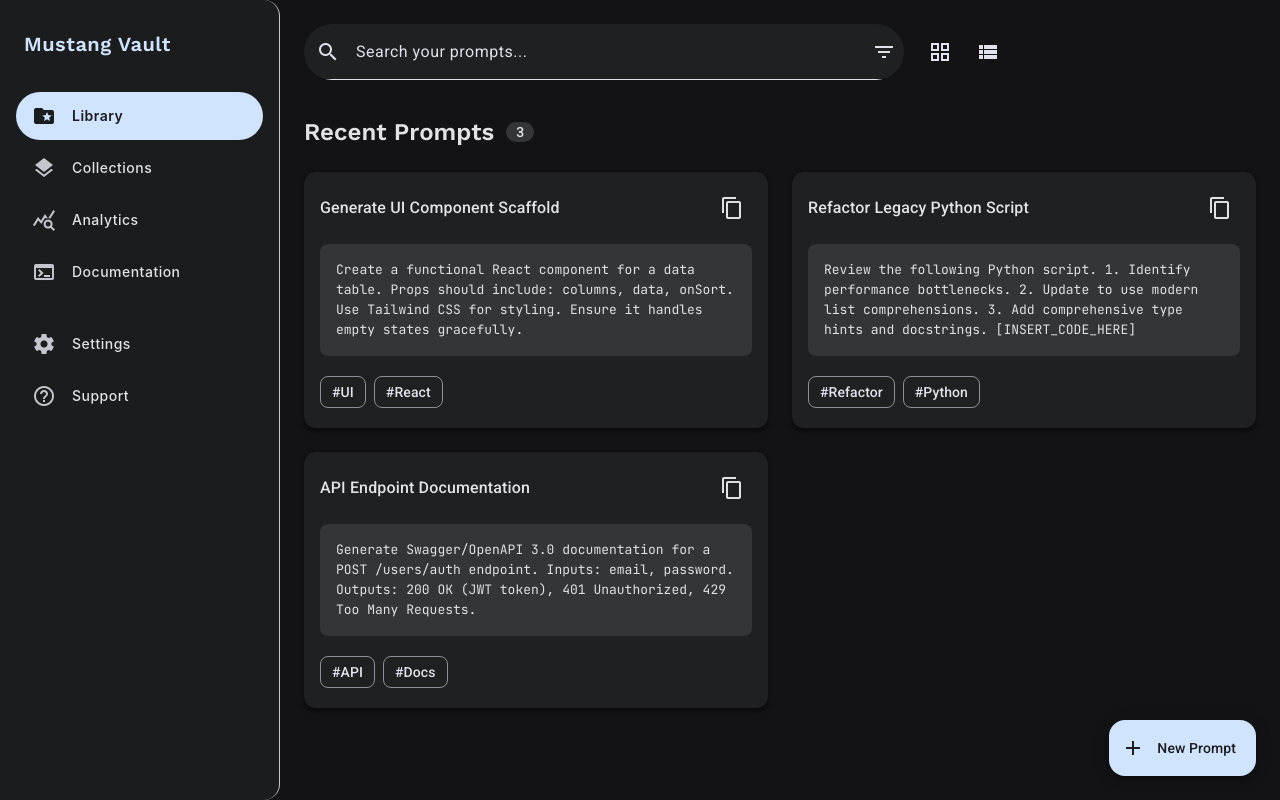
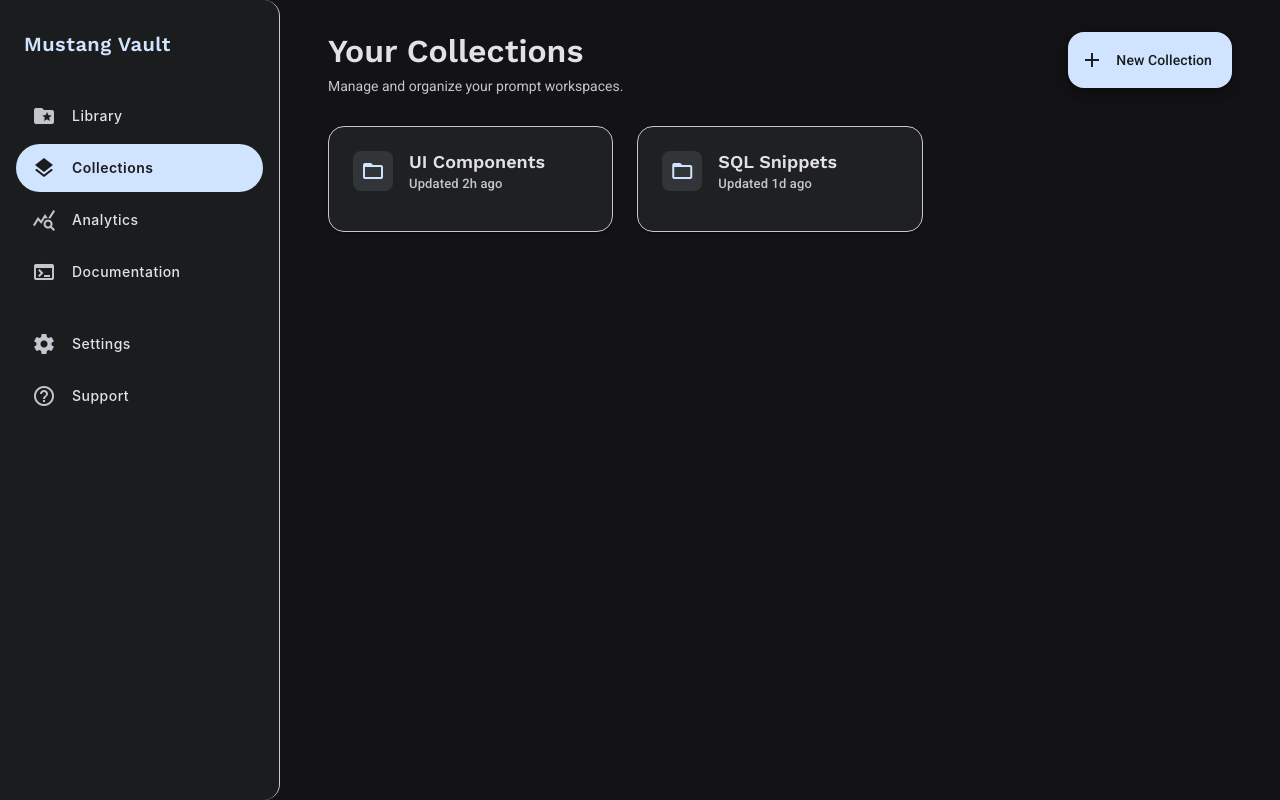
Before and after one commit to Stevo40k/prompt-library, an Angular app: page /collections in a window 1280 px wide. Built offline with nearby package versions, Linux system fonts and the light colour scheme.

Commit message:
feat: add collections screen and routing

```diff
--- a/src/app/app.component.html
+++ b/src/app/app.component.html
@@ -5,11 +5,11 @@
     </div>
 
     <mat-nav-list class="main-nav">
-      <a mat-list-item class="active-nav-item">
+      <a mat-list-item routerLink="/library" routerLinkActive="active-nav-item">
         <mat-icon matListItemIcon>folder_special</mat-icon>
         <span matListItemTitle>Library</span>
       </a>
-      <a mat-list-item>
+      <a mat-list-item routerLink="/collections" routerLinkActive="active-nav-item">
         <mat-icon matListItemIcon>layers</mat-icon>
         <span matListItemTitle>Collections</span>
       </a>
@@ -38,6 +38,6 @@
   </mat-sidenav>
 
   <mat-sidenav-content class="app-content">
-    <app-prompt-dashboard></app-prompt-dashboard>
+    <router-outlet></router-outlet>
   </mat-sidenav-content>
 </mat-sidenav-container>
--- a/src/app/app.component.ts
+++ b/src/app/app.component.ts
@@ -1,4 +1,5 @@
 import { Component } from '@angular/core';
+import { RouterModule } from '@angular/router';
 import { PromptDashboardComponent } from './prompt-dashboard/prompt-dashboard.component';
 import { MatSidenavModule } from '@angular/material/sidenav';
 import { MatListModule } from '@angular/material/list';
@@ -9,6 +10,7 @@ import { MatButtonModule } from '@angular/material/button';
   selector: 'app-root',
   standalone: true,
   imports: [
+    RouterModule,
     PromptDashboardComponent,
     MatSidenavModule,
     MatListModule,
--- a/src/app/app.config.ts
+++ b/src/app/app.config.ts
@@ -1,5 +1,10 @@
 import { ApplicationConfig, provideZoneChangeDetection } from '@angular/core';
+import { provideRouter } from '@angular/router';
+import { routes } from './app.routes';
 
 export const appConfig: ApplicationConfig = {
-  providers: [provideZoneChangeDetection({ eventCoalescing: true })]
+  providers: [
+    provideZoneChangeDetection({ eventCoalescing: true }),
+    provideRouter(routes)
+  ]
 };
--- /dev/null
+++ b/src/app/collections/collections.component.html
@@ -0,0 +1,24 @@
+<div class="collections-container">
+  <div class="section-header">
+    <div class="header-text">
+      <h2>Your Collections</h2>
+      <p class="subtitle">Manage and organize your prompt workspaces.</p>
+    </div>
+    <button mat-fab extended color="primary" class="new-collection-btn">
+      <mat-icon>add</mat-icon>
+      New Collection
+    </button>
+  </div>
+
+  <div class="collections-grid">
+    <mat-card *ngFor="let collection of collections()" class="collection-card">
+      <mat-card-header>
+        <div mat-card-avatar class="collection-avatar">
+          <mat-icon>folder_open</mat-icon>
+        </div>
+        <mat-card-title class="title-medium">{{ collection.name }}</mat-card-title>
+        <mat-card-subtitle>{{ collection.updatedAt }}</mat-card-subtitle>
+      </mat-card-header>
+    </mat-card>
+  </div>
+</div>
--- /dev/null
+++ b/src/app/collections/collections.component.scss
@@ -0,0 +1,79 @@
+.collections-container {
+  padding: 32px 48px;
+  max-width: 1200px;
+  margin: 0 auto;
+}
+
+.section-header {
+  display: flex;
+  justify-content: space-between;
+  align-items: flex-start;
+  margin-bottom: 32px;
+
+  h2 {
+    font-family: 'Work Sans', sans-serif;
+    font-size: 32px;
+    font-weight: 600;
+    margin: 0 0 8px 0;
+    color: var(--mustang-on-surface);
+  }
+
+  .subtitle {
+    font-size: 14px;
+    color: var(--mustang-on-surface-variant, #c4c6cd);
+    margin: 0;
+  }
+
+  .new-collection-btn {
+    background-color: var(--electric-blue) !important;
+    color: var(--mustang-charcoal) !important;
+
+    mat-icon {
+      color: var(--mustang-charcoal) !important;
+    }
+  }
+}
+
+.collections-grid {
+  display: grid;
+  grid-template-columns: repeat(auto-fill, minmax(280px, 1fr));
+  gap: 24px;
+}
+
+.collection-card {
+  background-color: var(--mustang-surface-container);
+  border: 1px solid var(--mustang-outline-variant, #343536);
+  border-radius: 16px;
+  cursor: pointer;
+  transition: transform 0.2s ease, border-color 0.2s ease;
+
+  &:hover {
+    transform: translateY(-2px);
+    border-color: var(--electric-blue);
+  }
+
+  mat-card-header {
+    padding: 24px;
+  }
+
+  .collection-avatar {
+    background-color: rgba(209, 228, 255, 0.1); // Electric blue with opacity
+    color: var(--electric-blue);
+    display: flex;
+    align-items: center;
+    justify-content: center;
+    border-radius: 8px;
+  }
+
+  .title-medium {
+    font-family: 'Work Sans', sans-serif;
+    font-size: 18px;
+    margin-bottom: 4px;
+    color: var(--mustang-on-surface);
+  }
+
+  mat-card-subtitle {
+    font-size: 13px;
+    color: var(--mustang-on-surface-variant, #c4c6cd);
+  }
+}
--- /dev/null
+++ b/src/app/collections/collections.component.ts
@@ -0,0 +1,25 @@
+import { Component, signal } from '@angular/core';
+import { CommonModule } from '@angular/common';
+import { MatCardModule } from '@angular/material/card';
+import { MatIconModule } from '@angular/material/icon';
+import { MatButtonModule } from '@angular/material/button';
+
+interface Collection {
+  id: string;
+  name: string;
+  updatedAt: string;
+}
+
+@Component({
+  selector: 'app-collections',
+  standalone: true,
+  imports: [CommonModule, MatCardModule, MatIconModule, MatButtonModule],
+  templateUrl: './collections.component.html',
+  styleUrls: ['./collections.component.scss']
+})
+export class CollectionsComponent {
+  collections = signal<Collection[]>([
+    { id: '1', name: 'UI Components', updatedAt: 'Updated 2h ago' },
+    { id: '2', name: 'SQL Snippets', updatedAt: 'Updated 1d ago' }
+  ]);
+}
```
Also changed, not shown: src/app/app.routes.ts (added, +9 -0 lines).
